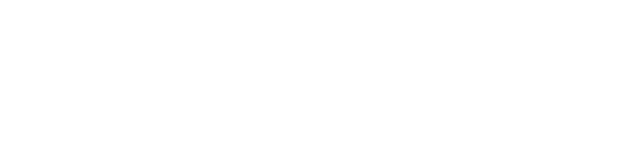
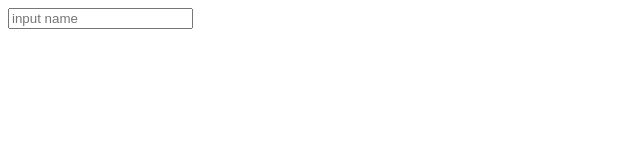
Before and after one commit to JackBrasesco/new-project-name, a plain HTML site: page index.html in a window 1280 px wide. Shown: the whole page, without its empty margins (0-640 px from the left). Drawn offline with Linux system fonts and the light colour scheme.

Commit message:
Classadoo autocommit

```diff
--- a/index.html
+++ b/index.html
@@ -2,6 +2,7 @@
   <head>
   </head>
   <body>
+    <input type="text" placeholder="input name" id="thingy">
     <script src="script.js"></script>
   </body>
 </html>
```
